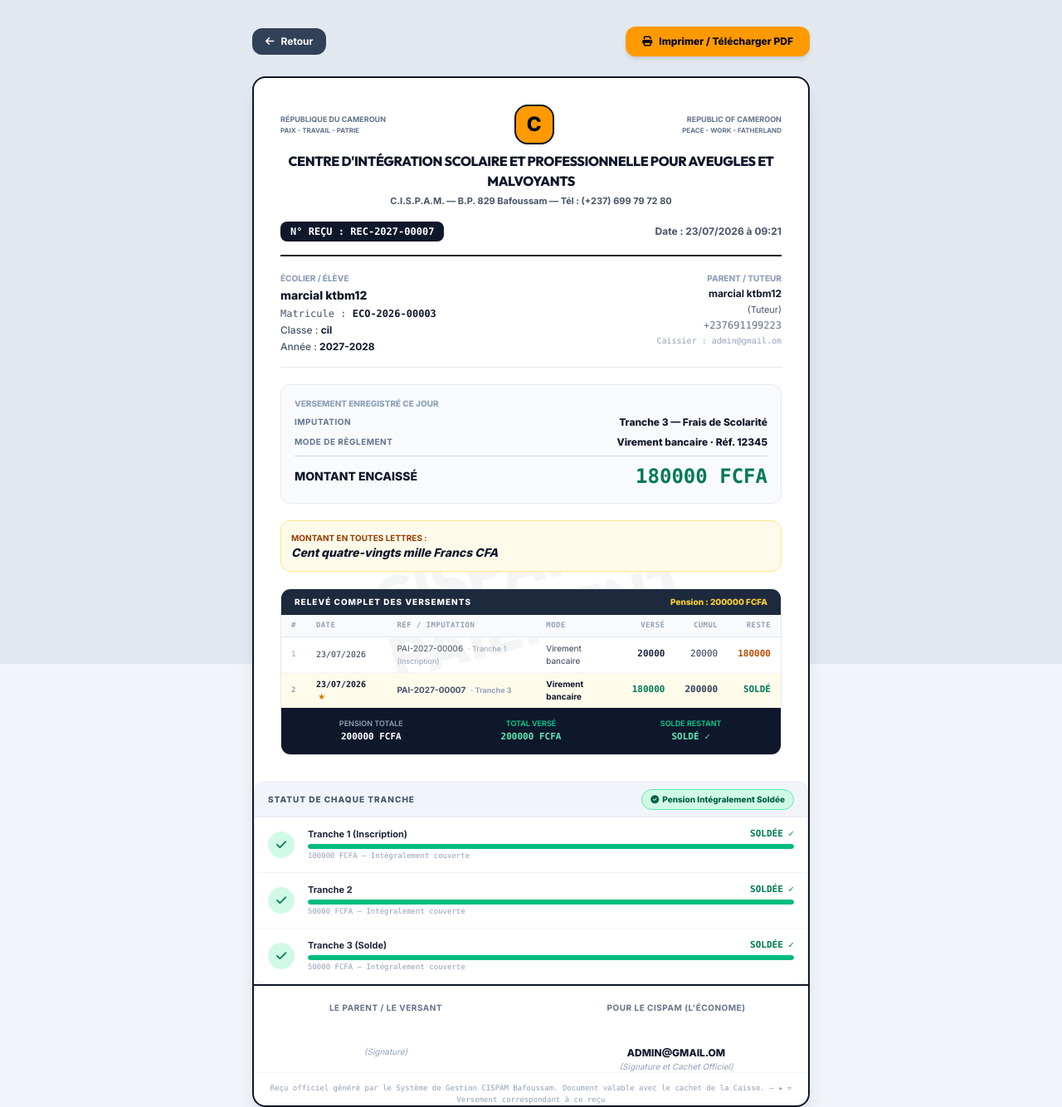
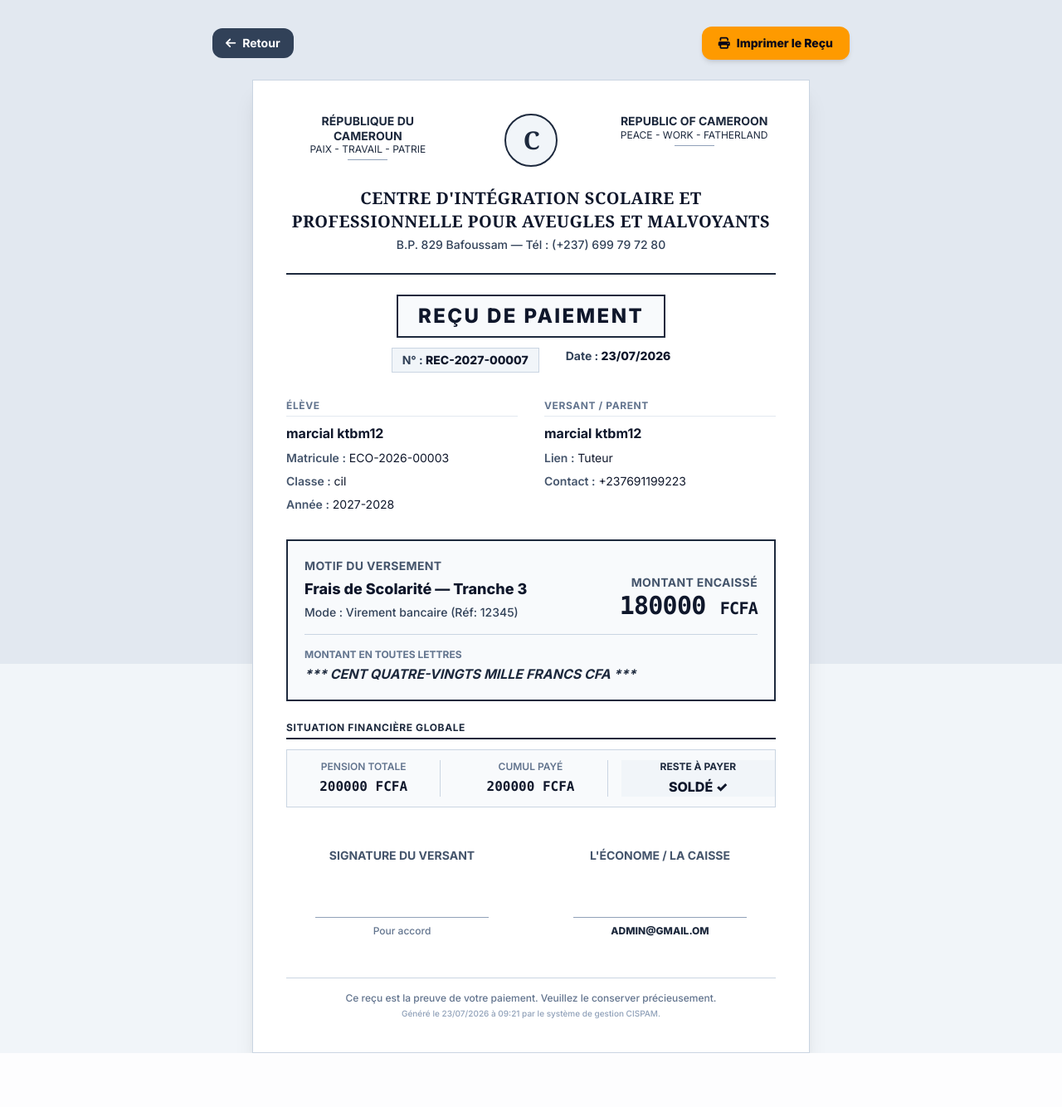
Before and after one commit to ktbm12/cispam, a Django app: page /recus/b0dc2c3a-9810-413c-bd78-d862e30c3b65/ in a window 1280 px wide. Shown: the whole page at 83% size. After the commit the page ends 1269 px from the top, so only its background shows below. Run offline with Django 5.2, Linux system fonts and the light colour scheme; a user stored in the database is signed in; data comes from the database, SQL or seed files in the repository; style sheets or scripts are compiled from the project's sources; parts of the project's set-up code (start-up, migrations or seed data) failed here and were passed over.

Commit message:
refactor(ui): redesign complet du reçu pour impression A5, plus lisible et formel

```diff
--- a/cispam/cispam/templates/recus/detail.html
+++ b/cispam/cispam/templates/recus/detail.html
@@ -6,289 +6,205 @@
 {% block body %}
 <style>
   @media print {
-    .no-print { display: none !important; }
-    body { background-color: white !important; margin: 0; }
+    /* Cache l'interface utilisateur lors de l'impression */
+    .no-print {
+      display: none !important;
+    }
+    /* Format optimal pour le reçu (A5 Portrait ou demi-A4) */
+    @page {
+      size: A5 portrait;
+      margin: 1cm;
+    }
+    body {
+      background-color: white !important;
+      margin: 0;
+      -webkit-print-color-adjust: exact;
+      print-color-adjust: exact;
+    }
+    /* Forcer le noir et blanc / niveaux de gris pour l'imprimante */
     .printable-ticket {
-      border: 2px solid #0f172a !important;
+      border: 1px solid #000 !important;
       box-shadow: none !important;
       margin: 0 !important;
       max-width: 100% !important;
       border-radius: 0 !important;
+      color: #000 !important;
+    }
+    .printable-ticket * {
+      color: #000 !important;
+      border-color: #000 !important;
     }
     .min-h-screen { min-height: unset !important; }
+
+    /* Enlever les fonds colorés pour économiser l'encre */
+    .print-bg-transparent {
+      background-color: transparent !important;
+    }
   }
 </style>
 
 <div class="min-h-screen bg-slate-200 py-8 px-4 font-sans antialiased text-slate-900">
 
   <!-- TOP CONTROL BAR (NO PRINT) -->
-  <div class="max-w-2xl mx-auto mb-6 flex items-center justify-between no-print">
-    <a href="javascript:history.back()" class="px-4 py-2 bg-slate-700 hover:bg-slate-800 text-white rounded-xl text-xs font-bold transition flex items-center gap-2">
+  <div class="max-w-3xl mx-auto mb-6 flex items-center justify-between no-print">
+    <a href="javascript:history.back()" class="px-4 py-2 bg-slate-700 hover:bg-slate-800 text-white rounded-xl text-sm font-bold transition flex items-center gap-2">
       <i class="fas fa-arrow-left"></i>
       <span>Retour</span>
     </a>
     <div class="flex items-center gap-3">
       <button onclick="window.print()"
-        class="px-5 py-2.5 bg-amber-500 hover:bg-amber-600 text-slate-950 rounded-xl text-xs font-black transition shadow-md flex items-center gap-2 cursor-pointer">
+        class="px-5 py-2.5 bg-amber-500 hover:bg-amber-600 text-slate-950 rounded-xl text-sm font-black transition shadow-md flex items-center gap-2 cursor-pointer">
         <i class="fas fa-print"></i>
-        <span>Imprimer / Télécharger PDF</span>
+        <span>Imprimer le Reçu</span>
       </button>
     </div>
   </div>
 
   <!-- OFFICIAL RECEIPT CARD -->
-  <div class="max-w-2xl mx-auto bg-white rounded-2xl shadow-xl border-2 border-slate-900 printable-ticket relative overflow-hidden">
+  <!-- Format A5 approx: max-w-3xl (768px) is close to an A4 width on screen, it scales down well -->
+  <div class="max-w-2xl mx-auto bg-white shadow-xl border border-slate-300 printable-ticket p-8 md:p-10 relative">
 
-    <!-- Decorative Watermark Stamp -->
-    <div class="absolute top-1/2 left-1/2 -translate-x-1/2 -translate-y-1/2 opacity-[0.04] pointer-events-none font-black text-7xl font-display text-slate-900 rotate-[-15deg] uppercase select-none">
-      CISPAM PAIEMENT
+    <!-- ===================== EN-TÊTE OFFICIEL ===================== -->
+    <div class="border-b-2 border-slate-800 pb-6 mb-6">
+      <div class="flex justify-between items-start text-xs md:text-sm font-bold text-slate-800 uppercase text-center leading-tight">
+        <div class="w-1/3">
+          <p>RÉPUBLIQUE DU CAMEROUN</p>
+          <p class="font-normal text-[10px] md:text-xs">Paix - Travail - Patrie</p>
+          <div class="mt-1 border-b border-slate-400 w-12 mx-auto"></div>
         </div>
 
-    <div class="p-8 space-y-5 relative z-10">
-
-      <!-- ===================== HEADER ===================== -->
-      <div class="border-b-2 border-slate-900 pb-4 text-center space-y-1">
-        <div class="flex items-center justify-between mb-2">
-          <div class="text-left text-[9px] font-bold text-slate-500 uppercase">
-            RÉPUBLIQUE DU CAMEROUN<br>
-            <span class="text-[8px]">Paix - Travail - Patrie</span>
-          </div>
-          <div class="w-12 h-12 bg-amber-500 text-slate-950 font-black rounded-2xl flex items-center justify-center text-2xl border-2 border-slate-900 shadow-sm">
-            C
-          </div>
-          <div class="text-right text-[9px] font-bold text-slate-500 uppercase">
-            REPUBLIC OF CAMEROON<br>
-            <span class="text-[8px]">Peace - Work - Fatherland</span>
-          </div>
-        </div>
-        <h1 class="text-base font-black font-display tracking-tight text-slate-900 uppercase">
-          Centre d'Intégration Scolaire et Professionnelle pour Aveugles et Malvoyants
-        </h1>
-        <p class="text-[11px] text-slate-600 font-bold">
-          C.I.S.P.A.M. — B.P. 829 Bafoussam — Tél : (+237) 699 79 72 80
-        </p>
-        <div class="pt-3 flex items-center justify-between">
-          <span class="text-xs font-mono font-bold px-3 py-1 bg-slate-900 text-white rounded-lg">
-            N° REÇU : {{ recu.numero_recu }}
-          </span>
-          <span class="text-xs font-bold text-slate-600">
-            Date : {{ recu.date_emission|date:"d/m/Y à H:i" }}
-          </span>
+        <div class="w-1/3 flex flex-col items-center">
+          <!-- Espace pour le vrai logo, temporairement une belle icône ou un C -->
+          <div class="w-16 h-16 bg-slate-100 print-bg-transparent border-2 border-slate-800 rounded-full flex items-center justify-center mb-2">
+            <span class="text-3xl font-serif font-black tracking-tighter">C</span>
           </div>
         </div>
 
-      <!-- ===================== ÉLÈVE & PARENT ===================== -->
-      <div class="grid grid-cols-2 gap-4 text-xs border-b border-slate-200 pb-4">
-        <div class="space-y-1">
-          <p class="text-[10px] font-extrabold uppercase text-slate-400">Écolier / Élève</p>
-          <p class="text-sm font-black text-slate-900">{{ recu.paiement.inscription.eleve.nom_complet }}</p>
-          <p class="font-mono text-slate-600">Matricule : <span class="font-bold text-slate-900">{{ recu.paiement.inscription.eleve.matricule|default:"—" }}</span></p>
-          <p class="font-medium text-slate-600">Classe : <span class="font-bold text-slate-900">{{ recu.paiement.inscription.classe.nom }}</span></p>
-          <p class="font-medium text-slate-600">Année : <span class="font-bold text-slate-900">{{ recu.paiement.inscription.annee_scolaire.libelle }}</span></p>
-        </div>
-        <div class="space-y-1 text-right">
-          <p class="text-[10px] font-extrabold uppercase text-slate-400">Parent / Tuteur</p>
-          {% with parent=recu.paiement.inscription.eleve.parents.first %}
-            {% if parent %}
-              <p class="font-bold text-slate-900">{{ parent.nom_complet }}</p>
-              <p class="text-[11px] text-slate-600">({{ parent.get_lien_parente_display }})</p>
-              <p class="font-mono text-slate-500">{{ parent.telephone }}</p>
-            {% else %}
-              <p class="text-slate-400 italic text-[11px]">—</p>
-            {% endif %}
-          {% endwith %}
-          <p class="text-[10px] text-slate-400 font-mono mt-1">Caissier : {{ recu.paiement.operateur|default:"CISPAM" }}</p>
+        <div class="w-1/3">
+          <p>REPUBLIC OF CAMEROON</p>
+          <p class="font-normal text-[10px] md:text-xs">Peace - Work - Fatherland</p>
+          <div class="mt-1 border-b border-slate-400 w-12 mx-auto"></div>
         </div>
       </div>
 
-      <!-- ===================== VERSEMENT DU JOUR ===================== -->
-      <div class="bg-slate-50 rounded-xl p-4 border border-slate-200 space-y-2 text-xs">
-        <p class="text-[10px] font-extrabold uppercase text-slate-400 mb-2">Versement Enregistré Ce Jour</p>
-
-        <div class="flex items-center justify-between font-bold">
-          <span class="text-slate-500 uppercase tracking-wider text-[10px]">Imputation</span>
-          <span class="text-slate-900 font-extrabold">{{ recu.paiement.get_tranche_display }} — Frais de Scolarité</span>
-        </div>
-
-        <div class="flex items-center justify-between font-bold">
-          <span class="text-slate-500 uppercase tracking-wider text-[10px]">Mode de Règlement</span>
-          <span class="text-slate-900 font-extrabold">
-            {{ recu.paiement.get_mode_paiement_display }}
-            {% if recu.paiement.reference_transaction %} · Réf. {{ recu.paiement.reference_transaction }}{% endif %}
-          </span>
-        </div>
-
-        <div class="flex items-center justify-between pt-2 border-t border-slate-300 mt-2">
-          <span class="text-sm font-black text-slate-900 uppercase">Montant Encaissé</span>
-          <span class="text-2xl font-black text-emerald-700 font-mono">{{ recu.paiement.montant|floatformat:0 }} FCFA</span>
+      <div class="text-center mt-4">
+        <h1 class="text-lg md:text-xl font-black font-serif uppercase tracking-wide text-slate-900">
+          Centre d'Intégration Scolaire et Professionnelle pour Aveugles et Malvoyants
+        </h1>
+        <p class="text-sm text-slate-700 font-medium mt-1">
+          B.P. 829 Bafoussam — Tél : (+237) 699 79 72 80
+        </p>
       </div>
     </div>
 
-      <!-- MONTANT EN LETTRES -->
-      <div class="bg-amber-50 rounded-xl p-3 border border-amber-200 text-xs text-amber-950 font-medium">
-        <span class="font-bold uppercase text-[10px] text-amber-800">Montant en toutes lettres :</span><br>
-        <span class="font-black italic text-sm text-slate-900">{{ montant_lettres }}</span>
+    <!-- ===================== TITRE DU REÇU ===================== -->
+    <div class="flex flex-col items-center justify-center mb-8">
+      <h2 class="text-2xl font-black uppercase tracking-widest border-2 border-slate-800 px-6 py-2 bg-slate-50 print-bg-transparent inline-block">
+        Reçu de Paiement
+      </h2>
+      <div class="flex gap-8 mt-3 text-sm font-bold text-slate-700">
+        <span class="bg-slate-100 print-bg-transparent px-3 py-1 border border-slate-300">N° : <span class="font-black text-slate-900">{{ recu.numero_recu }}</span></span>
+        <span>Date : <span class="font-black text-slate-900">{{ recu.paiement.date_paiement|date:"d/m/Y" }}</span></span>
+      </div>
     </div>
 
-      <!-- ===================== RELEVÉ CHRONOLOGIQUE COMPLET ===================== -->
-      <div class="border border-slate-200 rounded-xl overflow-hidden text-[11px]">
-        <div class="bg-slate-800 px-4 py-2 flex items-center justify-between text-white">
-          <span class="font-extrabold text-[10px] uppercase tracking-widest">Relevé Complet des Versements</span>
-          <span class="text-amber-300 font-black text-[10px]">Pension : {{ total_pension|floatformat:0 }} FCFA</span>
+    <!-- ===================== INFORMATIONS ===================== -->
+    <div class="grid grid-cols-2 gap-x-8 gap-y-6 text-sm mb-8">
+      <!-- Élève -->
+      <div class="col-span-2 md:col-span-1 space-y-2">
+        <p class="text-xs uppercase font-bold tracking-wider text-slate-500 border-b border-slate-200 pb-1">Élève</p>
+        <p class="font-bold text-base">{{ recu.paiement.inscription.eleve.nom_complet }}</p>
+        <p><span class="font-semibold text-slate-600">Matricule :</span> {{ recu.paiement.inscription.eleve.matricule|default:"—" }}</p>
+        <p><span class="font-semibold text-slate-600">Classe :</span> {{ recu.paiement.inscription.classe.nom }}</p>
+        <p><span class="font-semibold text-slate-600">Année :</span> {{ recu.paiement.inscription.annee_scolaire.libelle }}</p>
       </div>
 
-        <table class="w-full text-left font-mono">
-          <thead class="bg-slate-50 border-b border-slate-200 text-slate-400 text-[9px] uppercase tracking-wider">
-            <tr>
-              <th class="py-1.5 px-3">#</th>
-              <th class="py-1.5 px-3">Date</th>
-              <th class="py-1.5 px-3">Réf / Imputation</th>
-              <th class="py-1.5 px-3">Mode</th>
-              <th class="py-1.5 px-3 text-right">Versé</th>
-              <th class="py-1.5 px-3 text-right">Cumul</th>
-              <th class="py-1.5 px-3 text-right">Reste</th>
-            </tr>
-          </thead>
-          <tbody class="divide-y divide-slate-100 text-slate-700">
-            {% for item in paiements_avec_cumuls %}
-              {% with p=item.paiement %}
-              <tr class="{% if item.est_courant %}bg-amber-50 font-bold text-slate-900{% endif %}">
-                <td class="py-1.5 px-3 text-slate-400 text-[9px]">{{ forloop.counter }}</td>
-                <td class="py-1.5 px-3 text-[10px]">
-                  {{ p.date_paiement|date:"d/m/Y" }}
-                  {% if item.est_courant %}<span class="text-amber-600 text-[9px] font-sans ml-0.5">★</span>{% endif %}
-                </td>
-                <td class="py-1.5 px-3 text-[10px]">
-                  <span class="font-sans text-slate-600">{{ p.reference }}</span>
-                  <span class="text-[9px] text-slate-400 font-sans"> · {{ p.get_tranche_display }}</span>
-                </td>
-                <td class="py-1.5 px-3 font-sans text-[10px]">{{ p.get_mode_paiement_display }}</td>
-                <td class="py-1.5 px-3 text-right font-black {% if item.est_courant %}text-emerald-700{% else %}text-slate-800{% endif %}">
-                  {{ p.montant|floatformat:0 }}
-                </td>
-                <td class="py-1.5 px-3 text-right text-slate-700">
-                  {{ item.cumul_apres|floatformat:0 }}
-                </td>
-                <td class="py-1.5 px-3 text-right {% if item.est_solde_ligne %}text-emerald-700 font-black{% else %}text-amber-700 font-semibold{% endif %}">
-                  {% if item.est_solde_ligne %}SOLDÉ{% else %}{{ item.reste_apres|floatformat:0 }}{% endif %}
-                </td>
-              </tr>
+      <!-- Parent/Payeur -->
+      <div class="col-span-2 md:col-span-1 space-y-2">
+        <p class="text-xs uppercase font-bold tracking-wider text-slate-500 border-b border-slate-200 pb-1">Versant / Parent</p>
+        {% with parent=recu.paiement.inscription.eleve.parents.first %}
+          {% if parent %}
+            <p class="font-bold text-base">{{ parent.nom_complet }}</p>
+            <p><span class="font-semibold text-slate-600">Lien :</span> {{ parent.get_lien_parente_display }}</p>
+            <p><span class="font-semibold text-slate-600">Contact :</span> {{ parent.telephone|default:"—" }}</p>
+          {% else %}
+            <p class="italic text-slate-500">Non renseigné</p>
+          {% endif %}
         {% endwith %}
-            {% empty %}
-              <tr>
-                <td colspan="7" class="py-4 text-center text-slate-400 font-sans text-xs">Aucun versement enregistré.</td>
-              </tr>
-            {% endfor %}
-          </tbody>
-        </table>
+      </div>
+    </div>
 
-        <!-- Bilan pension -->
-        <div class="bg-slate-900 text-white px-4 py-3 grid grid-cols-3 gap-2 text-center text-[11px] font-mono font-bold">
+    <!-- ===================== DÉTAIL DU VERSEMENT ===================== -->
+    <div class="border-2 border-slate-800 p-5 mb-6 bg-slate-50 print-bg-transparent">
+      <div class="flex justify-between items-end border-b border-slate-300 pb-4 mb-4">
         <div>
-            <p class="text-[9px] text-slate-400 uppercase font-sans font-semibold mb-0.5">Pension Totale</p>
-            <p class="text-white">{{ total_pension|floatformat:0 }} FCFA</p>
+          <p class="text-sm font-bold text-slate-600 uppercase tracking-wide">Motif du versement</p>
+          <p class="text-lg font-black text-slate-900 mt-1">Frais de Scolarité — {{ recu.paiement.get_tranche_display }}</p>
+          <p class="text-sm font-medium text-slate-700 mt-1">
+            Mode : {{ recu.paiement.get_mode_paiement_display }}
+            {% if recu.paiement.reference_transaction %}
+              (Réf: {{ recu.paiement.reference_transaction }})
+            {% endif %}
+          </p>
+        </div>
+        <div class="text-right">
+          <p class="text-sm font-bold text-slate-600 uppercase tracking-wide">Montant Encaissé</p>
+          <p class="text-3xl font-black text-slate-900 font-mono tracking-tight">{{ recu.paiement.montant|floatformat:0 }} <span class="text-xl">FCFA</span></p>
+        </div>
+      </div>
+
+      <div>
+        <p class="text-xs uppercase font-bold text-slate-500 mb-1">Montant en toutes lettres</p>
+        <p class="font-bold italic text-base text-slate-800 leading-snug">
+          *** {{ montant_lettres|upper }} ***
+        </p>
+      </div>
+    </div>
+
+    <!-- ===================== SITUATION FINANCIÈRE (BILAN) ===================== -->
+    <!-- On remplace le long tableau chronologique par un récapitulatif net et précis -->
+    <div class="mb-10">
+      <p class="text-xs uppercase font-bold tracking-wider text-slate-800 border-b-2 border-slate-800 pb-1 mb-3">Situation Financière Globale</p>
+      <div class="grid grid-cols-3 gap-4 border border-slate-300 bg-slate-50 print-bg-transparent divide-x divide-slate-300 text-center py-3">
+        <div>
+          <p class="text-xs font-semibold text-slate-500 uppercase">Pension Totale</p>
+          <p class="text-base font-black text-slate-900 font-mono mt-1">{{ total_pension|floatformat:0 }} FCFA</p>
         </div>
         <div>
-            <p class="text-[9px] text-emerald-400 uppercase font-sans font-semibold mb-0.5">Total Versé</p>
-            <p class="text-emerald-300">{{ cumul_total_paye|floatformat:0 }} FCFA</p>
+          <p class="text-xs font-semibold text-slate-500 uppercase">Cumul Payé</p>
+          <p class="text-base font-black text-slate-900 font-mono mt-1">{{ cumul_total_paye|floatformat:0 }} FCFA</p>
         </div>
-          <div>
-            <p class="text-[9px] {% if est_solde %}text-emerald-400{% else %}text-amber-400{% endif %} uppercase font-sans font-semibold mb-0.5">Solde Restant</p>
+        <div class="bg-slate-100 print-bg-transparent">
+          <p class="text-xs font-bold text-slate-800 uppercase">Reste à Payer</p>
           {% if est_solde %}
-              <p class="text-emerald-300">SOLDÉ ✓</p>
+            <p class="text-base font-black text-slate-900 mt-1 uppercase">Soldé ✓</p>
           {% else %}
-              <p class="text-amber-300">{{ solde_restant|floatformat:0 }} FCFA</p>
+            <p class="text-base font-black text-slate-900 font-mono mt-1">{{ solde_restant|floatformat:0 }} FCFA</p>
           {% endif %}
         </div>
       </div>
     </div>
+
+    <!-- ===================== SIGNATURES ===================== -->
+    <div class="grid grid-cols-2 gap-8 text-sm font-bold mt-12">
+      <div class="text-center">
+        <p class="uppercase text-slate-600 mb-16">Signature du Versant</p>
+        <p class="border-t border-slate-400 w-3/4 mx-auto pt-2 text-xs font-medium text-slate-500">Pour accord</p>
       </div>
-
-      <!-- ===================== STATUT DES TRANCHES ===================== -->
-      <div class="border border-slate-200 rounded-xl overflow-hidden text-[11px]">
-        <div class="bg-slate-100 px-4 py-2 border-b border-slate-200 flex items-center justify-between">
-          <span class="font-extrabold text-[10px] uppercase tracking-widest text-slate-600">Statut de Chaque Tranche</span>
-          {% if est_solde %}
-            <span class="inline-flex items-center gap-1 px-2.5 py-1 rounded-full text-[10px] font-black bg-emerald-100 text-emerald-800 border border-emerald-300">
-              <i class="fas fa-check-circle"></i> Pension Intégralement Soldée
-            </span>
-          {% else %}
-            <span class="inline-flex items-center gap-1 px-2.5 py-1 rounded-full text-[10px] font-bold bg-amber-100 text-amber-800 border border-amber-300">
-              <i class="fas fa-hourglass-half"></i> Paiement en cours
-            </span>
-          {% endif %}
-        </div>
-        <div class="divide-y divide-slate-100">
-          {% for t in statut_tranches %}
-            <div class="px-4 py-3 flex items-center gap-4">
-              <!-- Icône statut -->
-              <div class="shrink-0 w-8 h-8 rounded-full flex items-center justify-center text-sm font-black
-                {% if t.soldee %}bg-emerald-100 text-emerald-700{% elif t.pct > 0 %}bg-amber-100 text-amber-700{% else %}bg-slate-100 text-slate-400{% endif %}">
-                {% if t.soldee %}
-                  <i class="fas fa-check"></i>
-                {% elif t.pct > 0 %}
-                  <i class="fas fa-minus"></i>
-                {% else %}
-                  <i class="fas fa-clock"></i>
-                {% endif %}
-              </div>
-              <!-- Infos tranche -->
-              <div class="flex-1 min-w-0">
-                <div class="flex items-center justify-between mb-1">
-                  <span class="font-bold text-slate-800 text-[11px]">{{ t.label }}</span>
-                  <span class="font-mono font-black text-[11px]
-                    {% if t.soldee %}text-emerald-700{% elif t.pct > 0 %}text-amber-700{% else %}text-slate-400{% endif %}">
-                    {% if t.soldee %}
-                      SOLDÉE ✓
-                    {% elif t.pct > 0 %}
-                      {{ t.couvert|floatformat:0 }} / {{ t.montant|floatformat:0 }} FCFA
-                    {% else %}
-                      En attente
-                    {% endif %}
-                  </span>
-                </div>
-                <!-- Barre de progression -->
-                <div class="w-full bg-slate-100 rounded-full h-1.5 overflow-hidden">
-                  <div class="h-1.5 rounded-full transition-all duration-500
-                    {% if t.soldee %}bg-emerald-500{% elif t.pct > 0 %}bg-amber-400{% else %}bg-slate-300{% endif %}"
-                    style="width: {{ t.pct }}%"></div>
-                </div>
-                <p class="text-[9px] text-slate-400 mt-0.5 font-mono">
-                  {% if t.soldee %}
-                    {{ t.montant|floatformat:0 }} FCFA — Intégralement couverte
-                  {% else %}
-                    {{ t.montant|floatformat:0 }} FCFA — {{ t.pct }}% couvert
-                  {% endif %}
+      <div class="text-center">
+        <p class="uppercase text-slate-600 mb-16">L'Économe / La Caisse</p>
+        <p class="border-t border-slate-400 w-3/4 mx-auto pt-2 text-xs font-black uppercase text-slate-800">
+          {{ recu.paiement.operateur|default:"CISPAM" }}
         </p>
       </div>
     </div>
-          {% endfor %}
-        </div>
-      </div>
 
-      <!-- ===================== SIGNATURES ===================== -->
-      <div class="pt-5 border-t-2 border-slate-900 grid grid-cols-2 gap-8 text-xs font-bold">
-        <div class="text-center space-y-10">
-          <p class="uppercase tracking-wider text-[10px] text-slate-500">Le Parent / Le Versant</p>
-          <p class="text-slate-400 font-normal italic text-[10px]">(Signature)</p>
-        </div>
-        <div class="text-center space-y-10">
-          <p class="uppercase tracking-wider text-[10px] text-slate-500">Pour le CISPAM (L'Économe)</p>
-          <div class="space-y-0.5">
-            <p class="font-black text-slate-900 uppercase">{{ recu.paiement.operateur|default:"La Caisse CISPAM" }}</p>
-            <p class="text-slate-400 font-normal italic text-[10px]">(Signature et Cachet Officiel)</p>
-          </div>
-        </div>
-      </div>
-
-      <!-- FOOTER -->
-      <div class="text-center text-[9px] text-slate-400 pt-3 border-t border-slate-100 font-mono">
-        Reçu officiel généré par le Système de Gestion CISPAM Bafoussam. Document valable avec le cachet de la Caisse.
-        — ★ = Versement correspondant à ce reçu
+    <!-- ===================== FOOTER ===================== -->
+    <div class="mt-12 pt-4 border-t border-slate-300 text-center text-xs text-slate-500 font-medium">
+      <p>Ce reçu est la preuve de votre paiement. Veuillez le conserver précieusement.</p>
+      <p class="text-[10px] mt-1 text-slate-400">Généré le {{ recu.date_emission|date:"d/m/Y à H:i" }} par le système de gestion CISPAM.</p>
     </div>
 
   </div>
 </div>
-
-</div>
 {% endblock body %}
```
Lines whose indentation alone changed are shown as unchanged.
